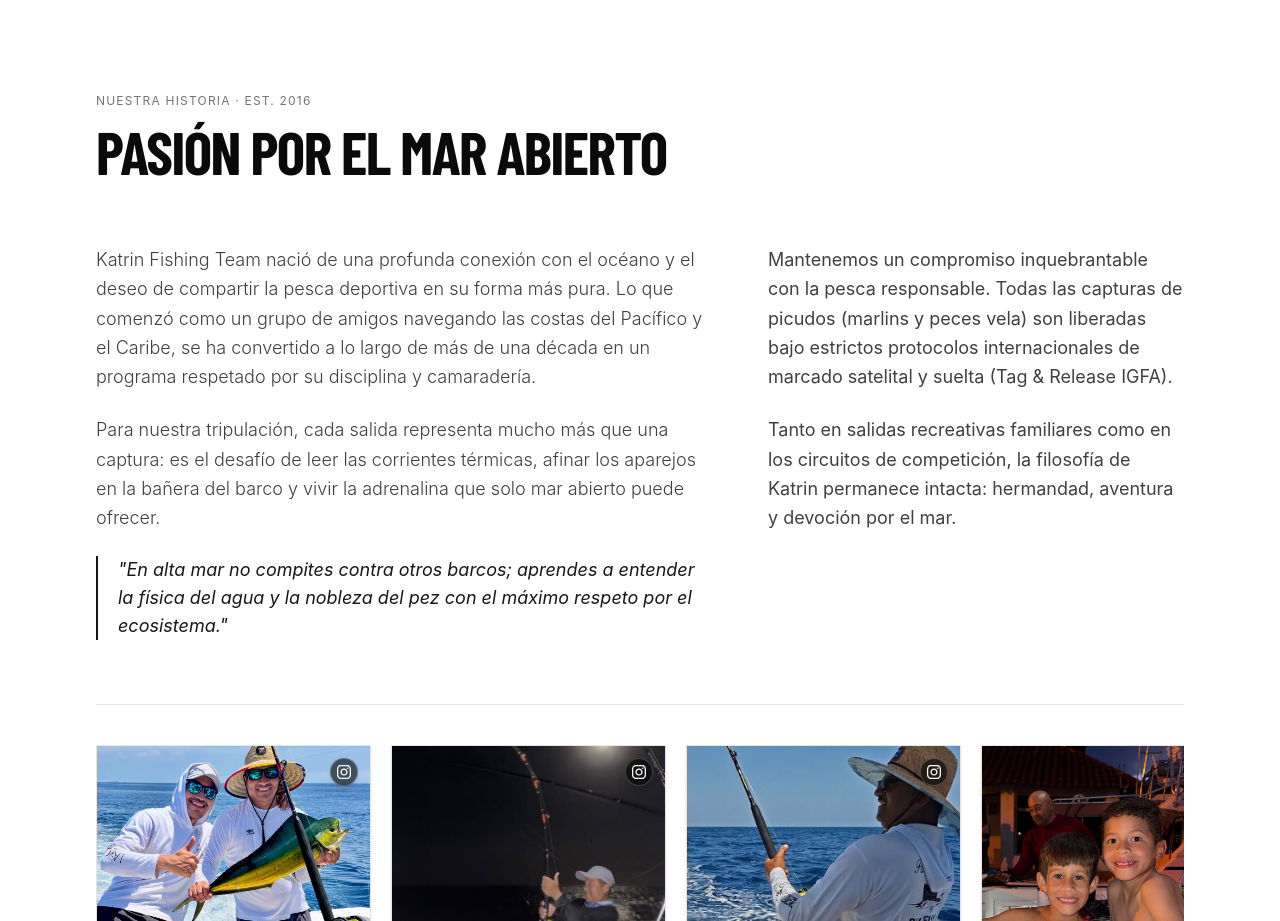
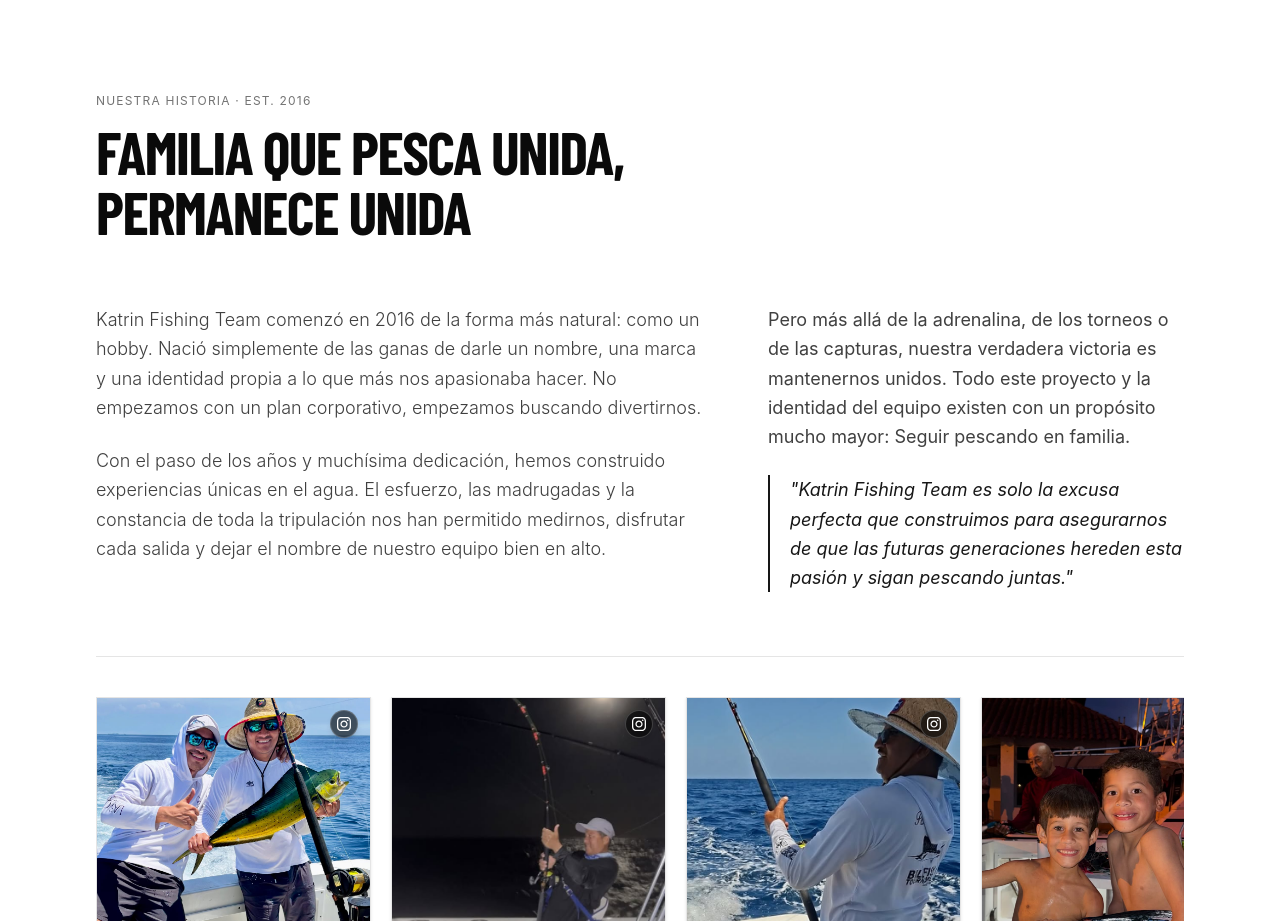
Before and after one commit to josealejandross/Katrin-Fishing-Team, a React (Vite) app: page / in a window 1280 px wide. Shown: the part 820-1741 px from the top of the page. Built offline with nearby package versions, Linux system fonts and the light colour scheme; a web font is replaced by a local one.

Commit message:
feat: update about section copy
Refine the brand narrative to better reflect the team's origins and family-oriented values.

```diff
--- a/src/components/AboutSection.tsx
+++ b/src/components/AboutSection.tsx
@@ -11,7 +11,7 @@
             Nuestra Historia · Est. 2016
           </span>
           <h2 className="font-heading text-4xl sm:text-6xl font-black uppercase tracking-tight text-neutral-950 max-w-3xl leading-none">
-            PASIÓN POR EL MAR ABIERTO
+            FAMILIA QUE PESCA UNIDA, PERMANECE UNIDA
           </h2>
         </div>
 
@@ -19,22 +19,19 @@
         <div className="grid grid-cols-1 lg:grid-cols-12 gap-12 lg:gap-16 items-start mb-16">
           <div className="lg:col-span-7 space-y-6 text-neutral-700 text-base sm:text-lg font-light leading-relaxed">
             <p>
-              Katrin Fishing Team nació de una profunda conexión con el océano y el deseo de compartir la pesca deportiva en su forma más pura. Lo que comenzó como un grupo de amigos navegando las costas del Pacífico y el Caribe, se ha convertido a lo largo de más de una década en un programa respetado por su disciplina y camaradería.
+              Katrin Fishing Team comenzó en 2016 de la forma más natural: como un hobby. Nació simplemente de las ganas de darle un nombre, una marca y una identidad propia a lo que más nos apasionaba hacer. No empezamos con un plan corporativo, empezamos buscando divertirnos.
             </p>
             <p>
-              Para nuestra tripulación, cada salida representa mucho más que una captura: es el desafío de leer las corrientes térmicas, afinar los aparejos en la bañera del barco y vivir la adrenalina que solo mar abierto puede ofrecer.
-            </p>
-            <p className="text-neutral-900 font-normal border-l-2 border-neutral-900 pl-5 italic text-base sm:text-lg">
-              "En alta mar no compites contra otros barcos; aprendes a entender la física del agua y la nobleza del pez con el máximo respeto por el ecosistema."
+              Con el paso de los años y muchísima dedicación, hemos construido experiencias únicas en el agua. El esfuerzo, las madrugadas y la constancia de toda la tripulación nos han permitido medirnos, disfrutar cada salida y dejar el nombre de nuestro equipo bien en alto.
             </p>
           </div>
 
           <div className="lg:col-span-5 space-y-6 text-neutral-700 text-base sm:text-lg font-normal leading-relaxed">
             <p>
-              Mantenemos un compromiso inquebrantable con la pesca responsable. Todas las capturas de picudos (marlins y peces vela) son liberadas bajo estrictos protocolos internacionales de marcado satelital y suelta (Tag & Release IGFA).
+              Pero más allá de la adrenalina, de los torneos o de las capturas, nuestra verdadera victoria es mantenernos unidos. Todo este proyecto y la identidad del equipo existen con un propósito mucho mayor: Seguir pescando en familia.
             </p>
-            <p>
-              Tanto en salidas recreativas familiares como en los circuitos de competición, la filosofía de Katrin permanece intacta: hermandad, aventura y devoción por el mar.
+            <p className="text-neutral-900 font-normal border-l-2 border-neutral-900 pl-5 italic text-base sm:text-lg leading-relaxed">
+              "Katrin Fishing Team es solo la excusa perfecta que construimos para asegurarnos de que las futuras generaciones hereden esta pasión y sigan pescando juntas."
             </p>
           </div>
         </div>
```
